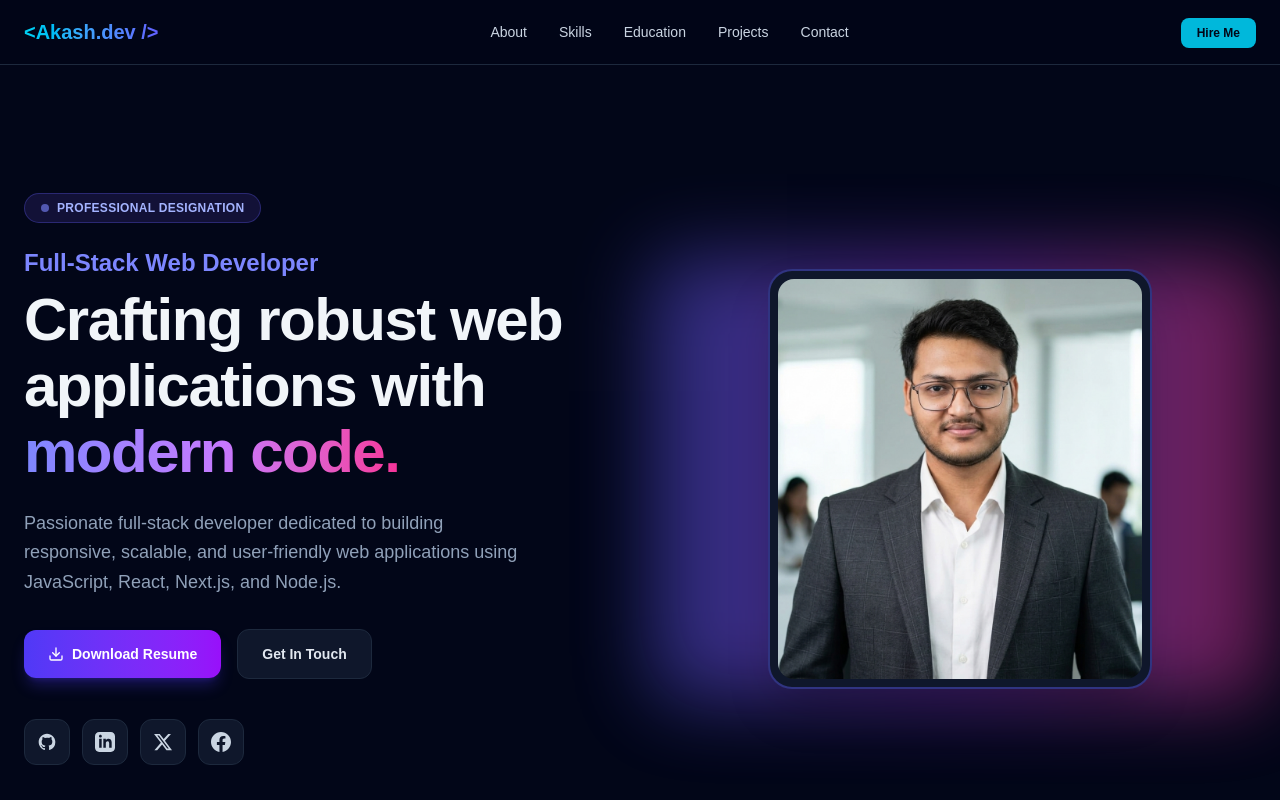
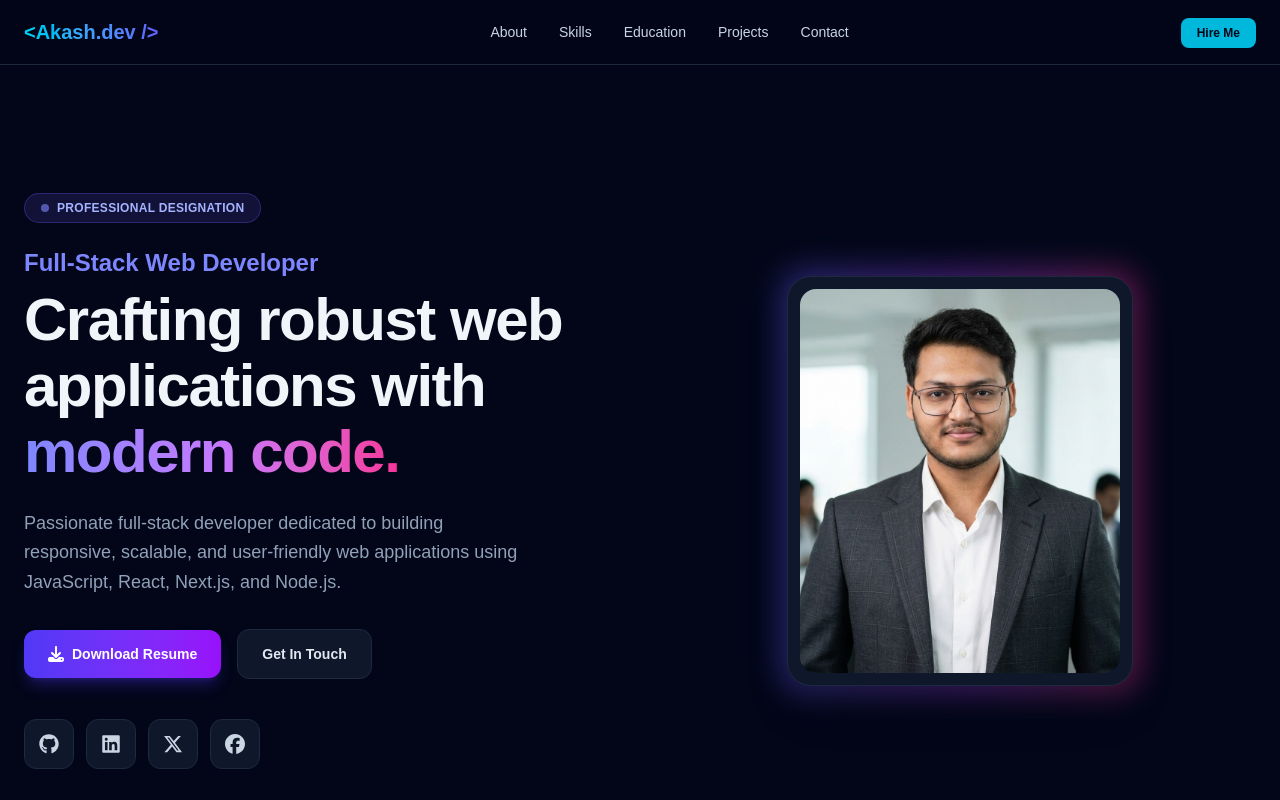
Before and after one commit to akashonline24hour/akash-dev-portfolio, a Next.js app: page / in a window 1280 px wide. Shown: the top 800 px of the page. Built offline with nearby package versions, Linux system fonts and the light colour scheme.

Commit message:
style: update Hero profile avatar with interactive glowing frame and hover scaling

```diff
--- a/src/components/Hero.jsx
+++ b/src/components/Hero.jsx
@@ -1,6 +1,12 @@
 import Link from "next/link";
 import Image from "next/image";
-import { Download } from "lucide-react";
+import {
+  FaDownload,
+  FaGithub,
+  FaLinkedin,
+  FaXTwitter,
+  FaFacebook,
+} from "react-icons/fa6";
 
 export default function Hero({ info }) {
   return (
@@ -37,7 +43,7 @@ export default function Hero({ info }) {
               download="Akash_Chandra_Paul_Resume.pdf"
               className="inline-flex items-center gap-2 px-6 py-3.5 rounded-xl bg-gradient-to-r from-indigo-600 to-purple-600 text-white font-bold text-sm hover:opacity-90 transition-all shadow-lg shadow-indigo-600/30"
             >
-              <Download className="w-4 h-4" /> Download Resume
+              <FaDownload className="w-4 h-4" /> Download Resume
             </a>
 
             <Link
@@ -48,80 +54,68 @@ export default function Hero({ info }) {
             </Link>
           </div>
 
-          {/* Social Media Links (Inline SVGs) */}
+          {/* Social Media Links */}
           <div className="pt-4 flex items-center space-x-3">
-            {/* GitHub */}
             <a
               href={info.socials.github}
               target="_blank"
               rel="noopener noreferrer"
-              className="p-3 rounded-xl bg-slate-900 border border-slate-800 text-slate-300 hover:text-indigo-400 hover:border-indigo-500/40 transition-all"
+              className="p-3.5 rounded-xl bg-slate-900 border border-slate-800 text-slate-300 hover:text-indigo-400 hover:border-indigo-500/40 transition-all"
               aria-label="GitHub"
             >
-              <svg className="w-5 h-5 fill-current" viewBox="0 0 24 24">
-                <path
-                  fillRule="evenodd"
-                  clipRule="evenodd"
-                  d="M12 2C6.477 2 2 6.484 2 12.017c0 4.425 2.865 8.18 6.839 9.504.5.092.682-.217.682-.483 0-.237-.008-.868-.013-1.703-2.782.605-3.369-1.343-3.369-1.343-.454-1.158-1.11-1.466-1.11-1.466-.908-.62.069-.608.069-.608 1.003.07 1.53 1.032 1.53 1.032.892 1.53 2.341 1.088 2.91.832.092-.647.35-1.088.636-1.338-2.22-.253-4.555-1.113-4.555-4.951 0-1.093.39-1.988 1.029-2.688-.103-.253-.446-1.272.098-2.65 0 0 .84-.27 2.75 1.026A9.564 9.564 0 0112 6.844c.85.004 1.705.115 2.504.337 1.909-1.296 2.747-1.027 2.747-1.027.546 1.379.202 2.398.1 2.651.64.7 1.028 1.595 1.028 2.688 0 3.848-2.339 4.695-4.566 4.943.359.309.678.92.678 1.855 0 1.338-.012 2.419-.012 2.747 0 .268.18.58.688.482A10.019 10.019 0 0022 12.017C22 6.484 17.522 2 12 2z"
-                />
-              </svg>
+              <FaGithub className="w-5 h-5" />
             </a>
 
-            {/* LinkedIn */}
             <a
               href={info.socials.linkedin}
               target="_blank"
               rel="noopener noreferrer"
-              className="p-3 rounded-xl bg-slate-900 border border-slate-800 text-slate-300 hover:text-indigo-400 hover:border-indigo-500/40 transition-all"
+              className="p-3.5 rounded-xl bg-slate-900 border border-slate-800 text-slate-300 hover:text-indigo-400 hover:border-indigo-500/40 transition-all"
               aria-label="LinkedIn"
             >
-              <svg className="w-5 h-5 fill-current" viewBox="0 0 24 24">
-                <path d="M19 0h-14c-2.761 0-5 2.239-5 5v14c0 2.761 2.239 5 5 5h14c2.762 0 5-2.239 5-5v-14c0-2.761-2.238-5-5-5zm-11 19h-3v-11h3v11zm-1.5-12.268c-.966 0-1.75-.79-1.75-1.764s.784-1.764 1.75-1.764 1.75.79 1.75 1.764-.783 1.764-1.75 1.764zm13.5 12.268h-3v-5.604c0-3.368-4-3.113-4 0v5.604h-3v-11h3v1.765c1.396-2.586 7-2.777 7 2.476v6.759z" />
-              </svg>
+              <FaLinkedin className="w-5 h-5" />
             </a>
 
-            {/* Twitter */}
             <a
               href={info.socials.twitter}
               target="_blank"
               rel="noopener noreferrer"
-              className="p-3 rounded-xl bg-slate-900 border border-slate-800 text-slate-300 hover:text-indigo-400 hover:border-indigo-500/40 transition-all"
+              className="p-3.5 rounded-xl bg-slate-900 border border-slate-800 text-slate-300 hover:text-indigo-400 hover:border-indigo-500/40 transition-all"
               aria-label="Twitter"
             >
-              <svg className="w-5 h-5 fill-current" viewBox="0 0 24 24">
-                <path d="M18.244 2.25h3.308l-7.227 8.26 8.502 11.24H16.17l-5.214-6.817L4.99 21.75H1.68l7.73-8.835L1.254 2.25H8.08l4.713 6.231zm-1.161 17.52h1.833L7.084 4.126H5.117z" />
-              </svg>
+              <FaXTwitter className="w-5 h-5" />
             </a>
 
-            {/* Facebook */}
             <a
               href={info.socials.facebook}
               target="_blank"
               rel="noopener noreferrer"
-              className="p-3 rounded-xl bg-slate-900 border border-slate-800 text-slate-300 hover:text-indigo-400 hover:border-indigo-500/40 transition-all"
+              className="p-3.5 rounded-xl bg-slate-900 border border-slate-800 text-slate-300 hover:text-indigo-400 hover:border-indigo-500/40 transition-all"
               aria-label="Facebook"
             >
-              <svg className="w-5 h-5 fill-current" viewBox="0 0 24 24">
-                <path d="M24 12.073c0-6.627-5.373-12-12-12s-12 5.373-12 12c0 5.99 4.388 10.954 10.125 11.854v-8.385H7.078v-3.47h3.047V9.43c0-3.007 1.792-4.669 4.533-4.669 1.312 0 2.686.235 2.686.235v2.953H15.83c-1.491 0-1.956.925-1.956 1.874v2.25h3.328l-.532 3.47h-2.796v8.385C19.612 23.027 24 18.062 24 12.073z" />
-              </svg>
+              <FaFacebook className="w-5 h-5" />
             </a>
           </div>
         </div>
 
-        {/* Right Content: Professional Photo with Glowing Frame */}
-        <div className="flex justify-center relative">
-          {/* Glowing Background Glow Effect */}
-          <div className="absolute -inset-3 rounded-3xl bg-gradient-to-r from-indigo-500 via-purple-500 to-pink-500 opacity-30 blur-2xl animate-pulse"></div>
+        {/* Profile Avatar Photo (Updated Interactive Glow) */}
+        <div className="flex-1 flex justify-center">
+          <div className="relative group">
+            {/* Animated Glow Border */}
+            <div className="absolute -inset-1.5 rounded-3xl bg-gradient-to-r from-indigo-500 via-purple-500 to-pink-500 blur-lg opacity-40 group-hover:opacity-75 transition duration-500" />
 
-          <div className="relative w-72 h-80 md:w-96 md:h-[420px] rounded-3xl overflow-hidden border-2 border-indigo-500/40 shadow-2xl bg-slate-900 p-2">
-            <div className="relative w-full h-full rounded-2xl overflow-hidden">
-              <Image
-                src="/avatar.png"
-                alt={info.name}
-                fill
-                priority
-                className="object-cover object-center"
-              />
+            {/* Image Container Card */}
+            <div className="relative rounded-3xl p-3 border bg-slate-900 border-slate-800 shadow-2xl">
+              <div className="relative w-72 h-80 sm:w-80 sm:h-96 rounded-2xl overflow-hidden">
+                <Image
+                  src="/avatar.png"
+                  alt={info.name || "Professional Developer Profile"}
+                  fill
+                  priority
+                  unoptimized
+                  className="object-cover object-center group-hover:scale-105 transition-transform duration-500"
+                />
+              </div>
             </div>
           </div>
         </div>
```
